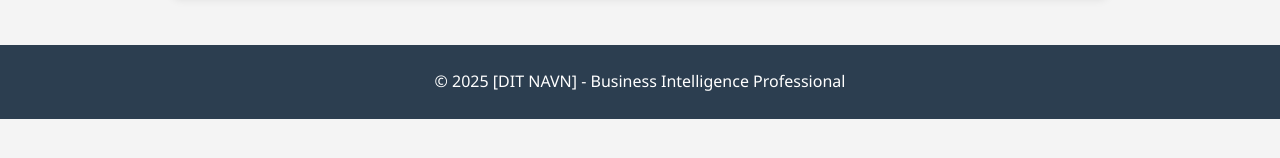
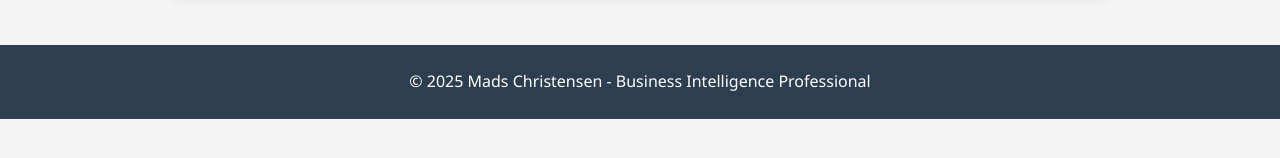
Before and after one commit to MadsPortefolje/BIPortefolje.github.io, a plain HTML site: page portfolio.html in a window 1280 px wide. Shown: the part 372-530 px from the top of the page. Drawn offline with Linux system fonts and the light colour scheme.

Commit message:
Update portfolio.html

```diff
--- a/portfolio.html
+++ b/portfolio.html
@@ -28,7 +28,7 @@
   </main>
 
   <footer>
-    <p>© 2025 [DIT NAVN] - Business Intelligence Professional</p>
+    <p>© 2025 Mads Christensen - Business Intelligence Professional</p>
   </footer>
 </body>
 </html>
```
